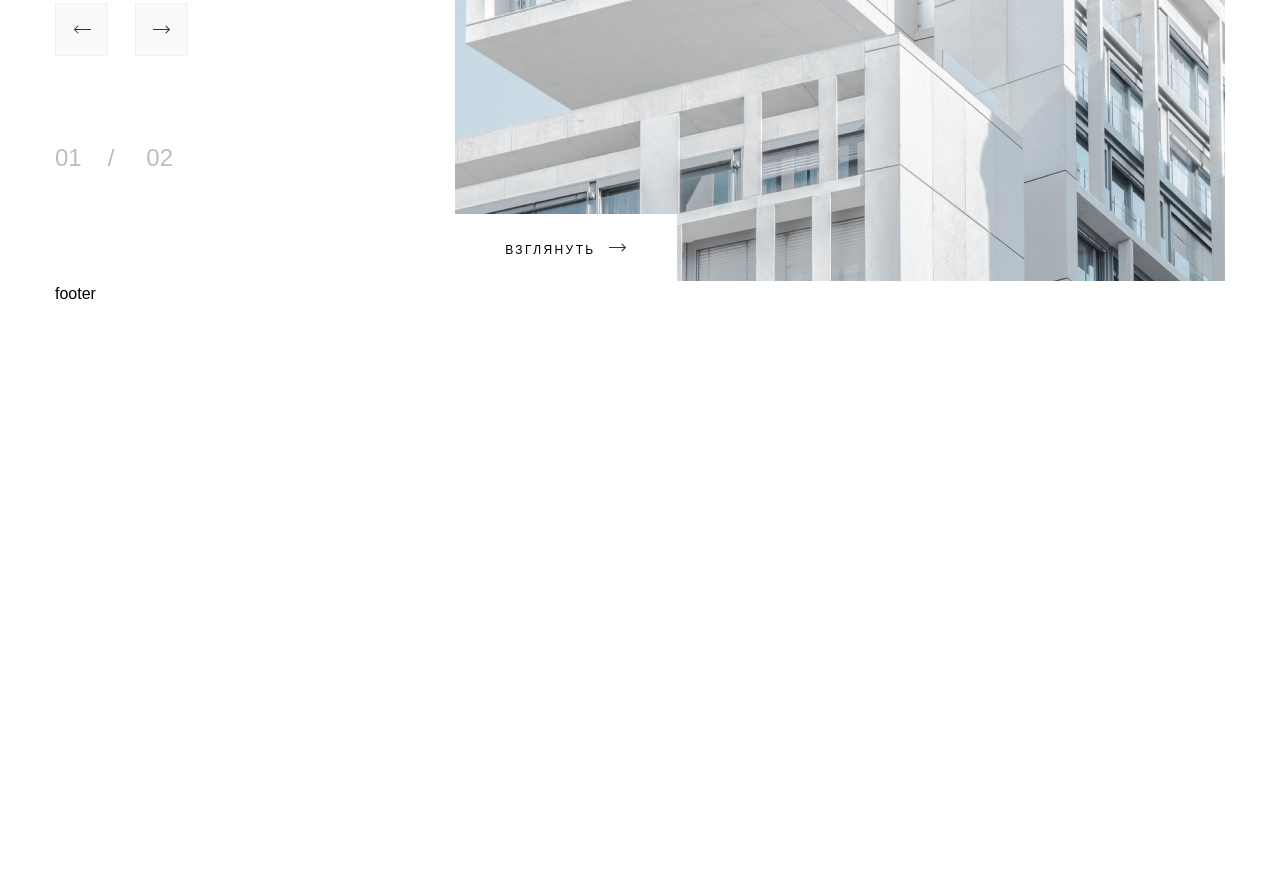
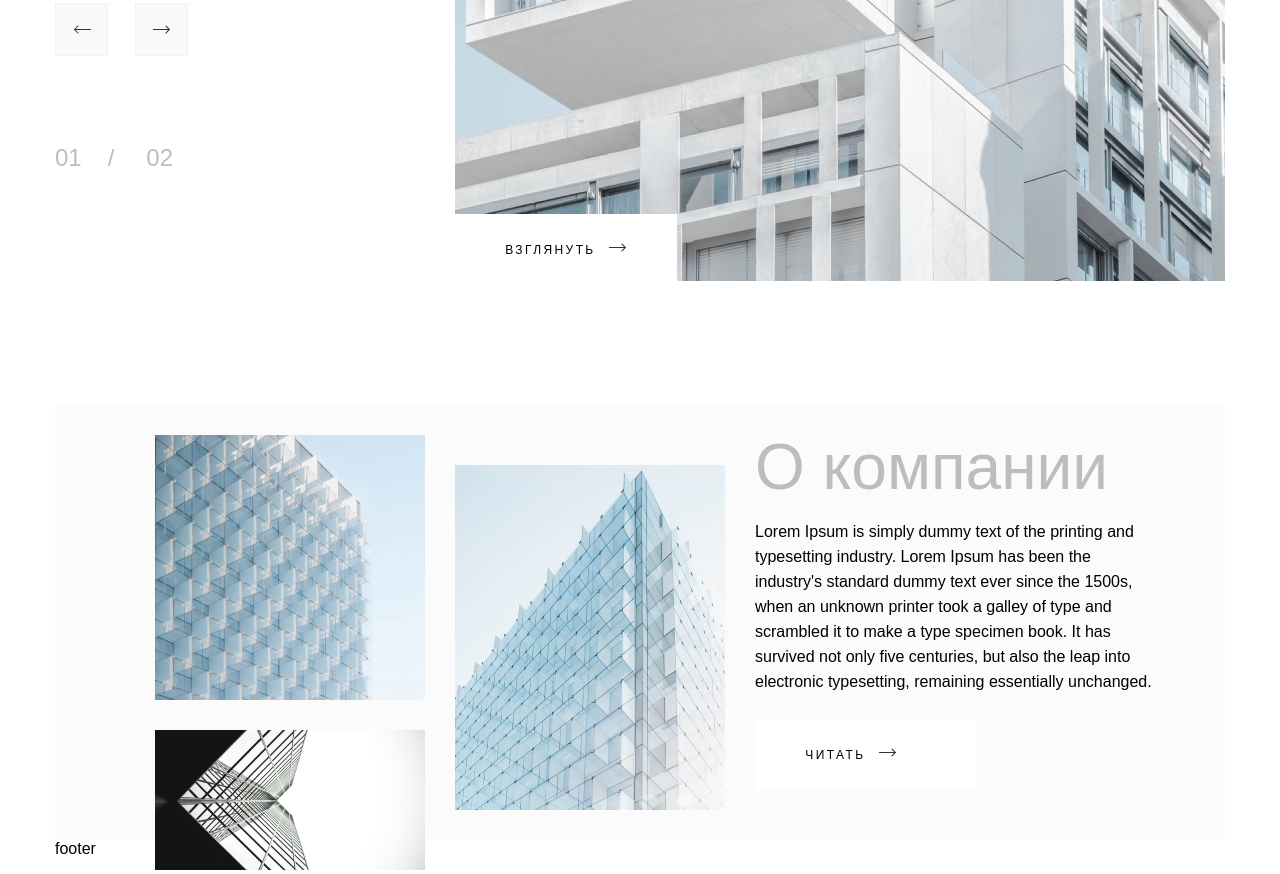
Before and after one commit to RimmaBuzuluk/digital_project, a plain HTML site: page index.html in a window 1280 px wide. Shown: the part 658-1532 px from the top of the page. Before the commit the page ends 969 px from the top, so only its background shows below. Drawn offline with Linux system fonts and the light colour scheme; a web font is replaced by a local one.

Commit message:
description block

```diff
--- a/index.html
+++ b/index.html
@@ -53,6 +53,21 @@
                     </div>
                 </div>
             </div>
+            <div class="block_about">
+                <div class="block_about__photo">
+                    <div class="block_about__img8"><img src="./img/Rectangle 8.png" alt=""></div>
+                    <div class="block_about__img10"><img src="./img/Rectangle 10.png" alt=""></div>
+                    <div class="block_about__img9"><img src="./img/Rectangle 9.png" alt=""></div>
+                </div>
+                <div class="block_about__description">
+                    <div class="block_about__main_description">О компании</div>
+                    <div class="block_about__desc">Lorem Ipsum is simply dummy text of the printing and typesetting industry. Lorem Ipsum has been the industry's standard dummy text ever since the 1500s, when an unknown printer took a galley of type and scrambled it to make a type specimen book. It has survived not only five centuries, but also the leap into electronic typesetting, remaining essentially unchanged.</div>
+                    <div class="batton_click_element">
+                        <div class="button_click__name">ЧИТАТЬ</div>
+                        <div class="button_click__arrow"><img src="./img/ico-shape (1).png" alt=""></div>
+                    </div>
+                </div>
+            </div>
         </main>
         <footer>footer</footer>
     </div>
--- a/style.css
+++ b/style.css
@@ -246,3 +246,57 @@ header{
 }
 
 /* ////////////////////////////////////// */
+
+.block_about{
+    margin-top: 120px;
+
+    display: flex;
+    width: 1170px;
+    height: 435px;
+
+    background-color: #FBFBFB;
+}
+
+.block_about__img8{
+    position: absolute;
+    margin: 30px 800px 170px 100px;
+}
+
+.block_about__img9{
+    position: absolute;
+
+    margin: 60px 500px 60px 400px;
+}
+
+.block_about__img10{
+    position: absolute;
+
+    margin: 325px 800px 0 100px;
+}
+
+.block_about__description{
+    margin: 30px 70px 121px 700px;
+}
+
+.block_about__description{
+    width: 400px;
+}
+
+.block_about__main_description{
+    width: 354px;
+    font-size: 64px;
+    font-weight: 300;
+    color: #bdbdbd;
+    line-height: 64px;
+}
+
+.block_about__desc{
+    width: 400px;
+    height: 200px;
+    margin-top: 20px;
+
+    color: #000;
+    font-size: 16px;
+    font-weight: 300;
+    line-height: 25px;
+}
```
Also changed, not shown: img/Rectangle 10.png (added), img/Rectangle 8.png (added), img/Rectangle 9.png (added).
